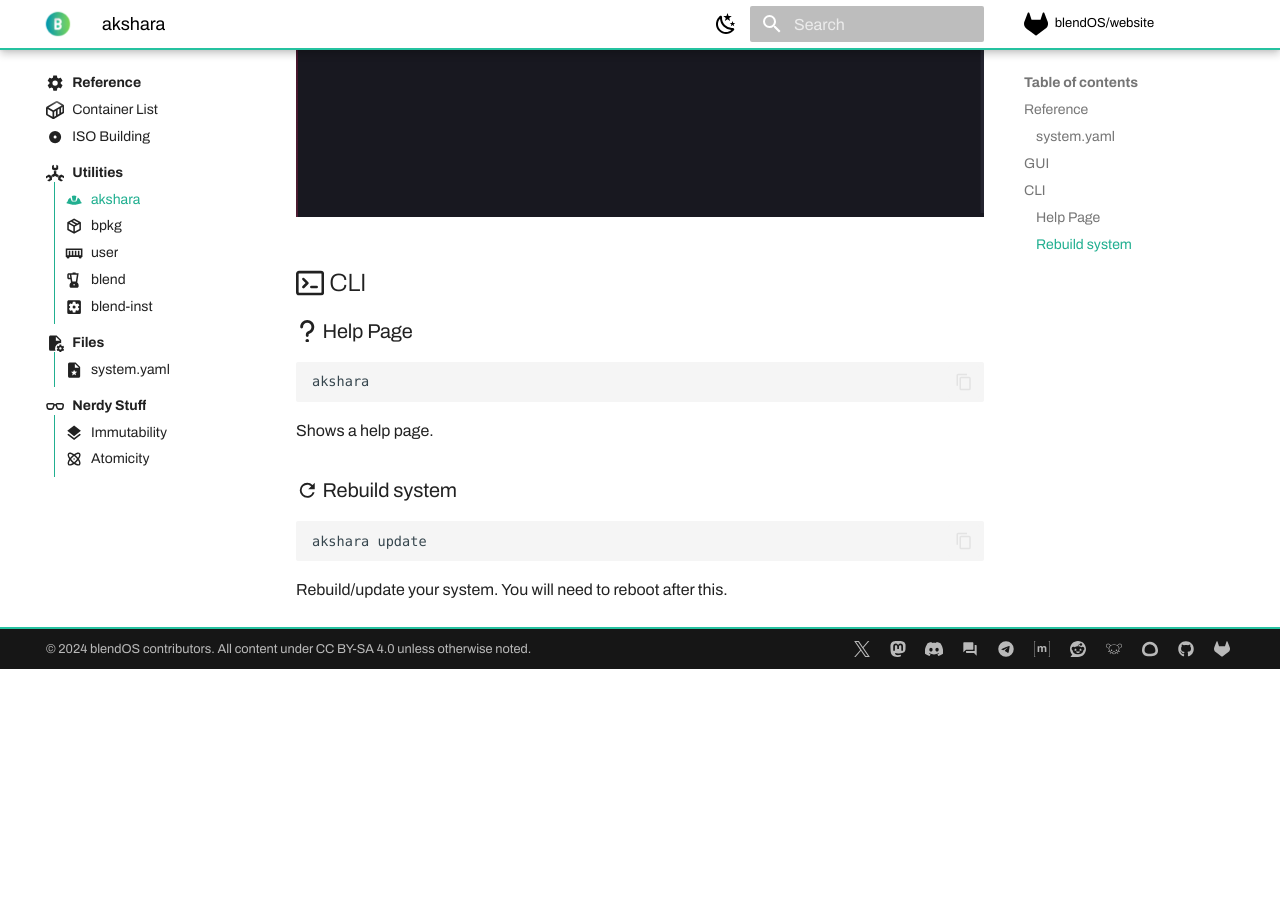
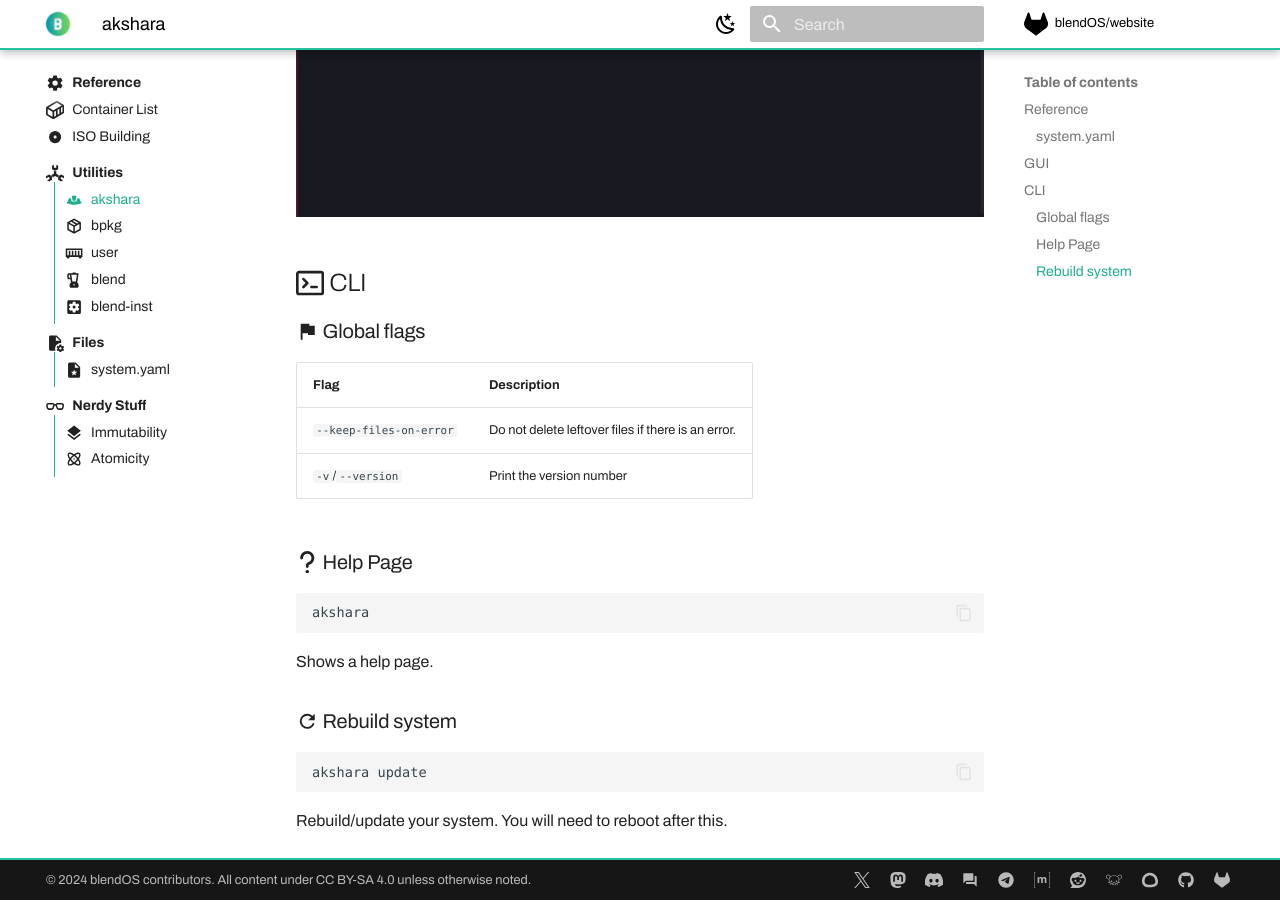
Before and after one commit to blend-os/website, an MkDocs documentation site: the page built from docs/reference/utils/akshara.md, in a window 1280 px wide and 900 px high, scrolled down 1407 px. Built offline with MkDocs 1.6.1 and Material for MkDocs 9.7.7, drawn with Linux system fonts in a browser that asks for light colours; some web fonts are replaced; plug-ins that fetch from the network failed and are left out; before the commit the page ends 2076 px from its top, so only the background shows below that.

Commit message:
akshara updates

````diff
--- a/docs/reference/utils/akshara.md
+++ b/docs/reference/utils/akshara.md
@@ -47,6 +47,13 @@
 
 ## :octicons-terminal-16: CLI
 
+### :material-flag: Global flags
+
+| Flag   | Description |
+| -------- | ------- |
+| `--keep-files-on-error` | Do not delete leftover files if there is an error. |
+| `-v`/`--version`  | Print the version number |
+
 ### :fontawesome-solid-question: Help Page
 
 ```bash
--- a/requirements.txt
+++ b/requirements.txt
@@ -18,7 +18,7 @@
 hjson==3.1.0
 idna==3.10; python_version >= '3.6'
 jinja2==3.1.6; python_version >= '3.7'
-markdown==3.7; python_version >= '3.8'
+markdown==3.8; python_version >= '3.9'
 markupsafe==3.0.2; python_version >= '3.9'
 mergedeep==1.3.4; python_version >= '3.6'
 mkdocs==1.6.1; python_version >= '3.8'
@@ -52,6 +52,6 @@
 super-collections==0.5.3; python_version >= '3.8'
 termcolor==3.0.1; python_version >= '3.9'
 tinycss2==1.4.0; python_version >= '3.8'
-urllib3==2.3.0; python_version >= '3.9'
+urllib3==2.4.0; python_version >= '3.9'
 watchdog==6.0.0; python_version >= '3.9'
 webencodings==0.5.1
````
Also changed, not shown: docs/blog/posts/akshara-updates.md (added, +31 -0 lines), docs/assets/img/posts/akshara-updates/servers.gif (added).
